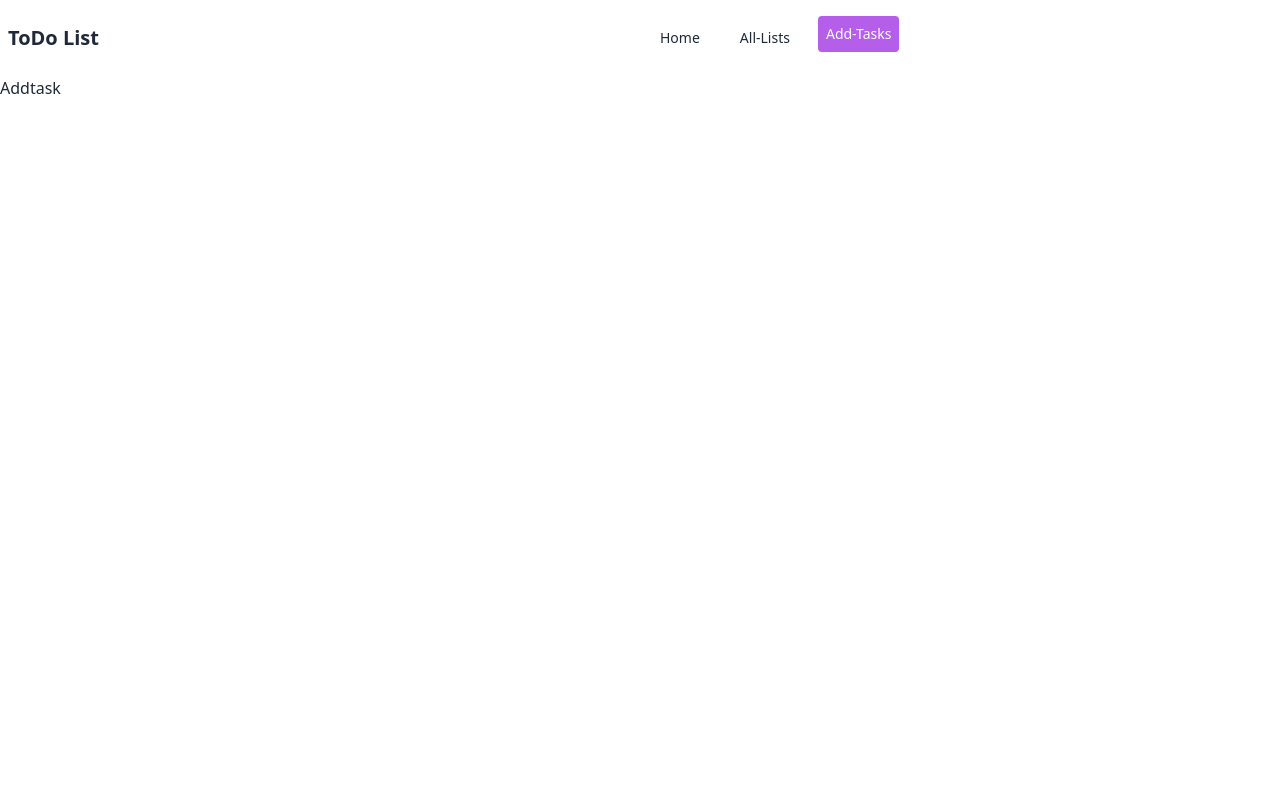
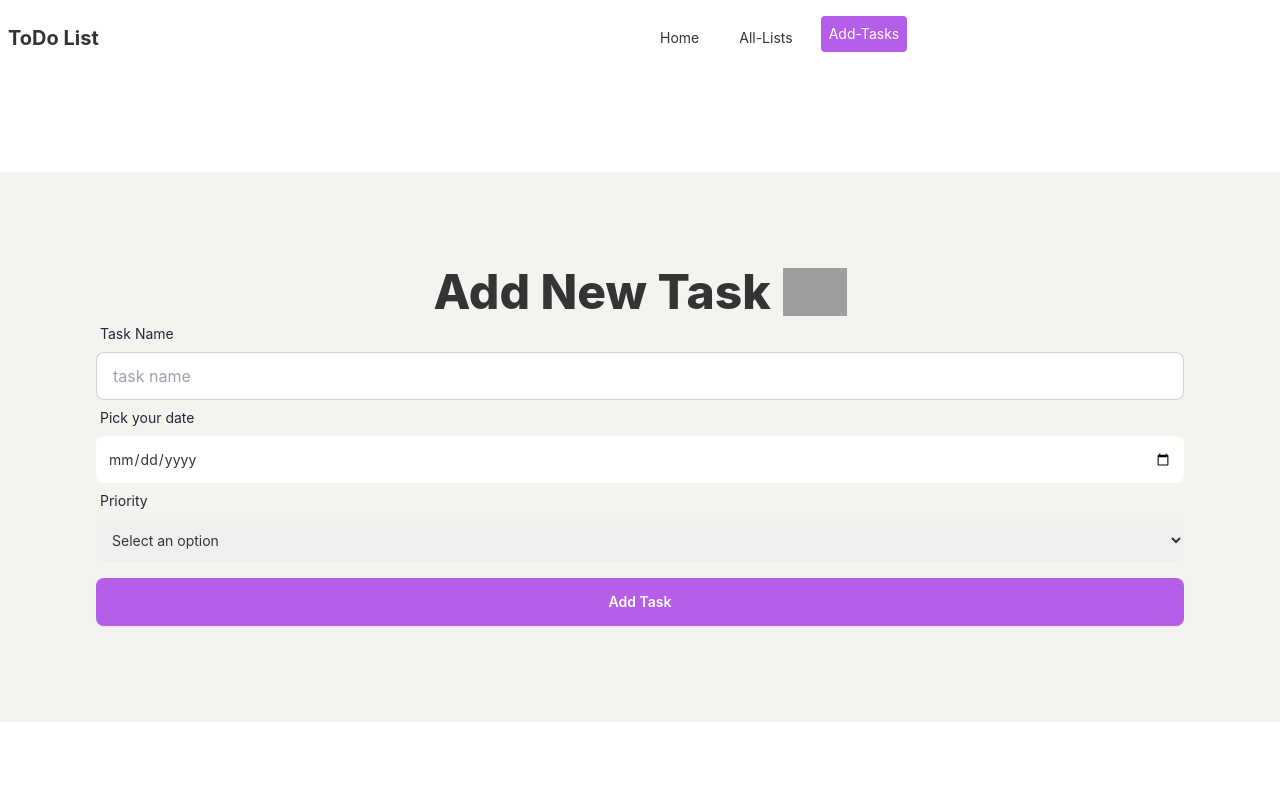
Before and after one commit to rabeya003/task-Qtec-client, a React (Vite) app: page /add in a window 1280 px wide. Shown: the top 800 px of the page. Built offline with nearby package versions, Linux system fonts and the light colour scheme; grey boxes are pictures that could not be loaded.

Commit message:
add task component is done

```diff
--- a/package.json
+++ b/package.json
@@ -11,9 +11,12 @@
   },
   "dependencies": {
     "react": "^18.2.0",
+    "react-datepicker": "^6.1.0",
     "react-dom": "^18.2.0",
     "react-router-dom": "^6.22.0",
-    "react-simple-typewriter": "^5.0.1"
+    "react-simple-typewriter": "^5.0.1",
+    "rsuite": "^5.53.2",
+    "sweetalert2": "^11.10.5"
   },
   "devDependencies": {
     "@types/react": "^18.2.43",
--- a/src/Components/Addtask.jsx
+++ b/src/Components/Addtask.jsx
@@ -1,5 +1,109 @@
+import { DatePicker, Stack } from "rsuite";
+import Swal from "sweetalert2";
 const Addtask = () => {
-  return <div className="h-screen max-w-7xl mx-auto">Addtask</div>;
+  const handleAddtask = (e) => {
+    e.preventDefault();
+    const form = e.target;
+    const name = form.name.value;
+    const date = form.date.value;
+    const priority = form.priority.value;
+    const newTask = { name, date, priority };
+
+    console.log(newTask);
+    // // Send data to the server
+    fetch("http://localhost:5000/task", {
+      method: "POST",
+      headers: {
+        "content-type": "application/json",
+      },
+      body: JSON.stringify(newTask),
+    })
+      .then((res) => res.json())
+      .then((data) => {
+        console.log(data);
+        if (data.insertedId) {
+          Swal.fire({
+            title: "Success",
+            text: "Task added successfully",
+            icon: "success",
+            confirmButtonText: "Cool",
+          });
+        }
+        e.target.reset();
+      });
+  };
+  return (
+    <div className="h-screen max-w-7xl mx-auto">
+      <div className="bg-[#F4F3F0] my-24 p-24">
+        <div>
+          <div className="flex justify-center items-center gap-3">
+            {" "}
+            <h3 className="text-5xl text-center font-extrabold font-rancho">
+              Add New Task
+            </h3>
+            <img
+              className="w-16"
+              src="https://i.ibb.co/wNP6pb2/to-do-list.png"
+              alt=""
+            />
+          </div>
+        </div>
+
+        <form onSubmit={handleAddtask}>
+          <div>
+            {" "}
+            <div className="form-control w-full">
+              <label className="label">
+                <span className="label-text">Task Name</span>
+              </label>
+              <label className="input-group">
+                <input
+                  required
+                  autoComplete="off"
+                  type="text"
+                  name="name"
+                  placeholder="task name"
+                  className="input input-bordered w-full"
+                />
+              </label>
+            </div>
+            <div className="form-control w-full">
+              <label className="label">
+                <span className="label-text">Pick your date</span>
+              </label>
+
+              {/* <DatePicker name="date" format="dd.MM.yyyy" /> */}
+              <input className="p-3 rounded-lg" type="date" name="date" />
+            </div>
+            <div className="form-control w-full">
+              <label className="label">
+                <span className="label-text">Priority</span>
+              </label>
+              <label className="input-group">
+                <select
+                  name="priority"
+                  className="w-full p-3 rounded-lg outline-none"
+                  id=""
+                >
+                  <option value="select">Select an option</option>
+                  <option value="low">Low</option>
+                  <option value="medium">Medium</option>
+                  <option value="high">High </option>
+                </select>
+              </label>
+            </div>
+          </div>
+
+          {/* Submit button */}
+          <input
+            type="submit"
+            value="Add Task"
+            className="mt-4 btn btn-block bg-[#B55EEA] hover:bg-[#382147] text-white"
+          />
+        </form>
+      </div>
+    </div>
+  );
 };
 
 export default Addtask;
--- a/src/main.jsx
+++ b/src/main.jsx
@@ -1,6 +1,6 @@
 import React from "react";
 import ReactDOM from "react-dom/client";
-
+import "rsuite/dist/rsuite.min.css";
 import "./index.css";
 import { RouterProvider } from "react-router-dom";
 import { router } from "./Routes/Router";
```
Also changed, not shown: 1 other file (tests, documents, lock files or other folders).
